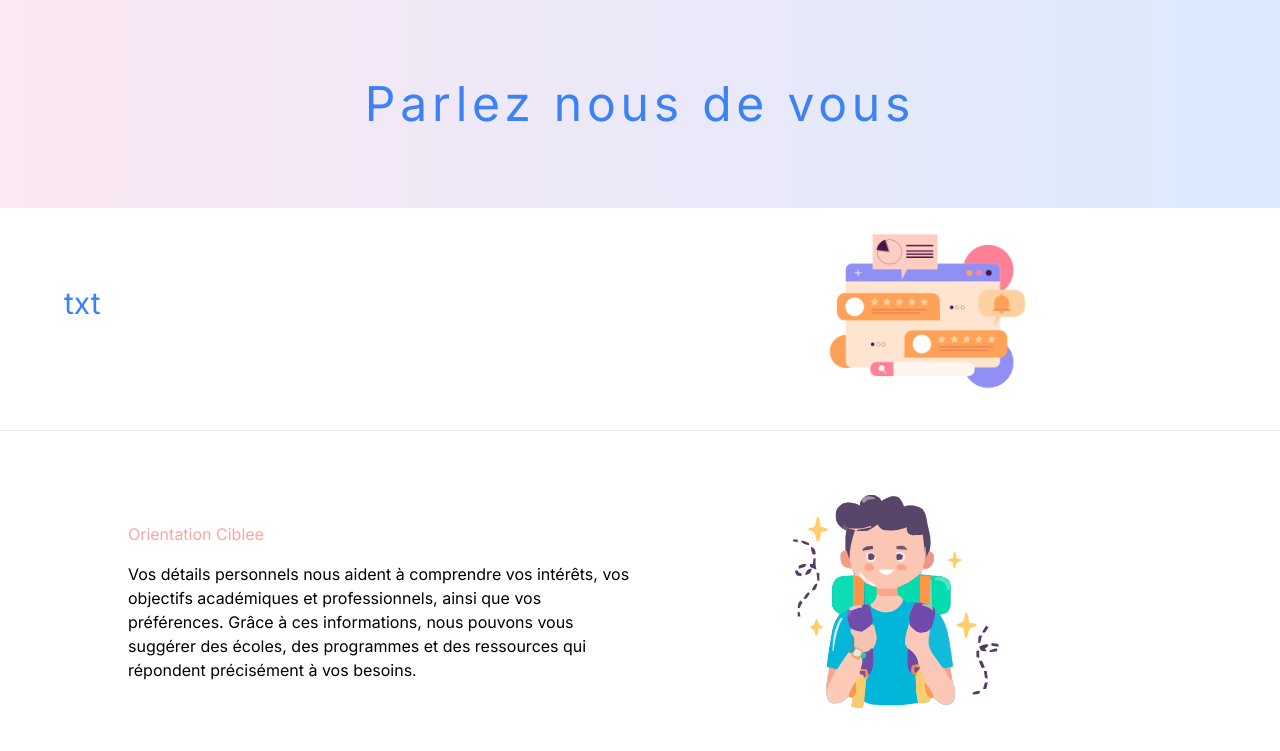
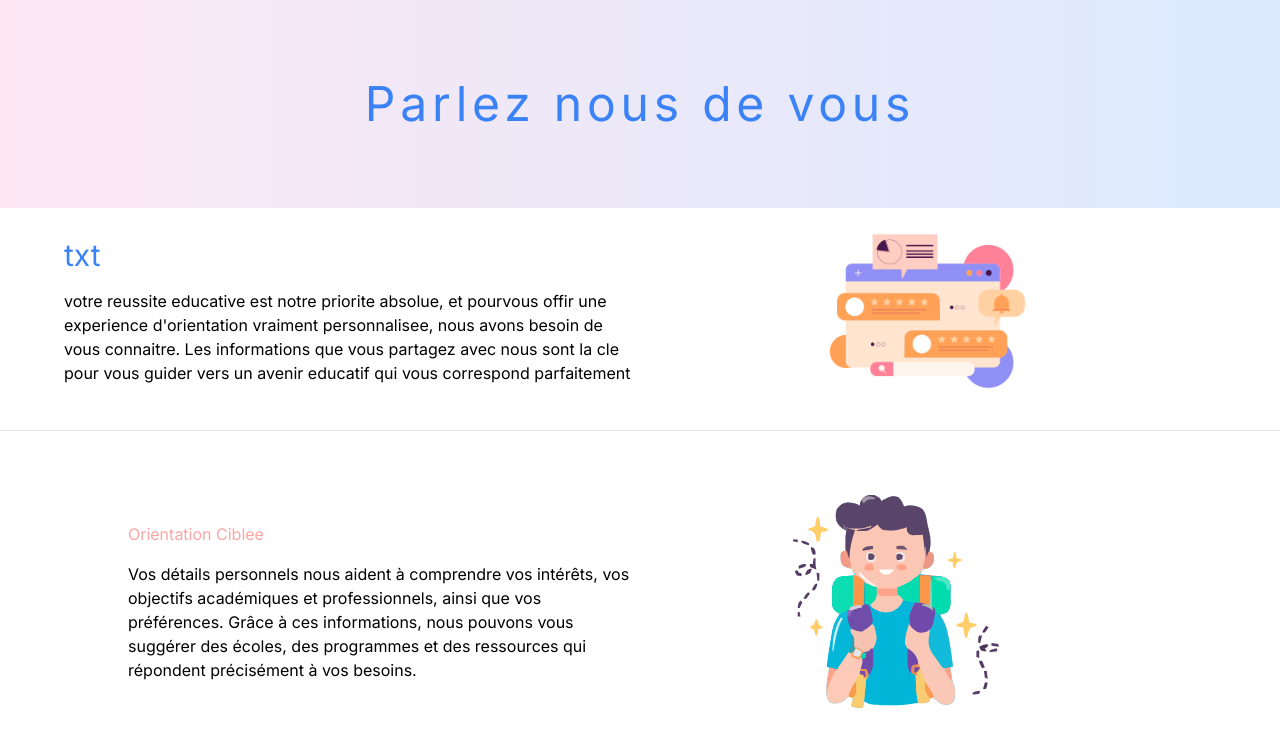
Before and after one commit to Dar-rius/orientation, a Next.js app: page /explain in a window 1280 px wide. Shown: the top 751 px of the page. Built offline with nearby package versions, Linux system fonts and the light colour scheme.

Commit message:
update(txt's text)

```diff
--- a/app/explain/page.tsx
+++ b/app/explain/page.tsx
@@ -16,7 +16,13 @@ export default function Explain() {
       <div className="flex px-16 pb-4">
         <div className="flex flex-col gap-4 w-full items-start justify-center">
           <h2 className="text-blue-500 text-3xl">txt</h2>
-          <p></p>
+          <p>
+            votre reussite educative est notre priorite absolue, et pourvous
+            offir une experience d&apos;orientation vraiment personnalisee, nous
+            avons besoin de vous connaitre. Les informations que vous partagez
+            avec nous sont la cle pour vous guider vers un avenir educatif qui
+            vous correspond parfaitement
+          </p>
         </div>
         <div className="w-full flex items-start justify-center">
           <Image width={206} height={206} src={txt} alt="" />
```
